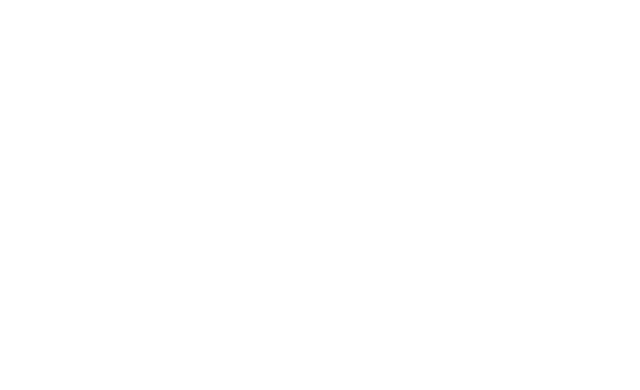
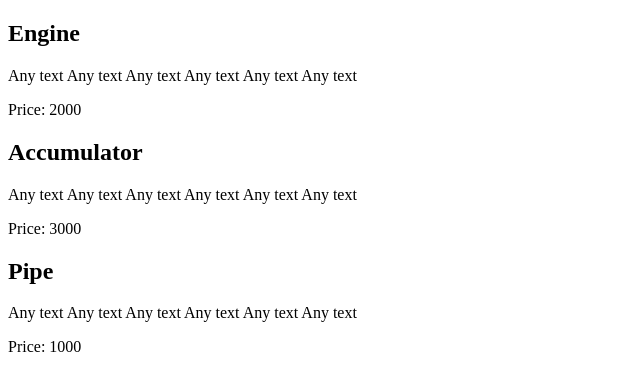
Before and after one commit to NikoNikoUA/Product-card, a plain HTML site: page index.html in a window 1280 px wide. Shown: the whole page, without its empty margins (0-640 px from the left). Drawn offline with Linux system fonts and the light colour scheme; the site is published under a folder, as on GitHub Pages, so addresses that start at the root find nothing.

Commit message:
Update index.html

```diff
--- a/index.html
+++ b/index.html
@@ -10,6 +10,6 @@
     <div class="js-products"></div>
 
     <!-- <script src="/JS/script.js" type="module"></script> -->
-    <script src="/JS/script-2.js" type="module"></script>
+    <script src="./JS/script-2.js" type="module"></script>
   </body>
 </html>
```
